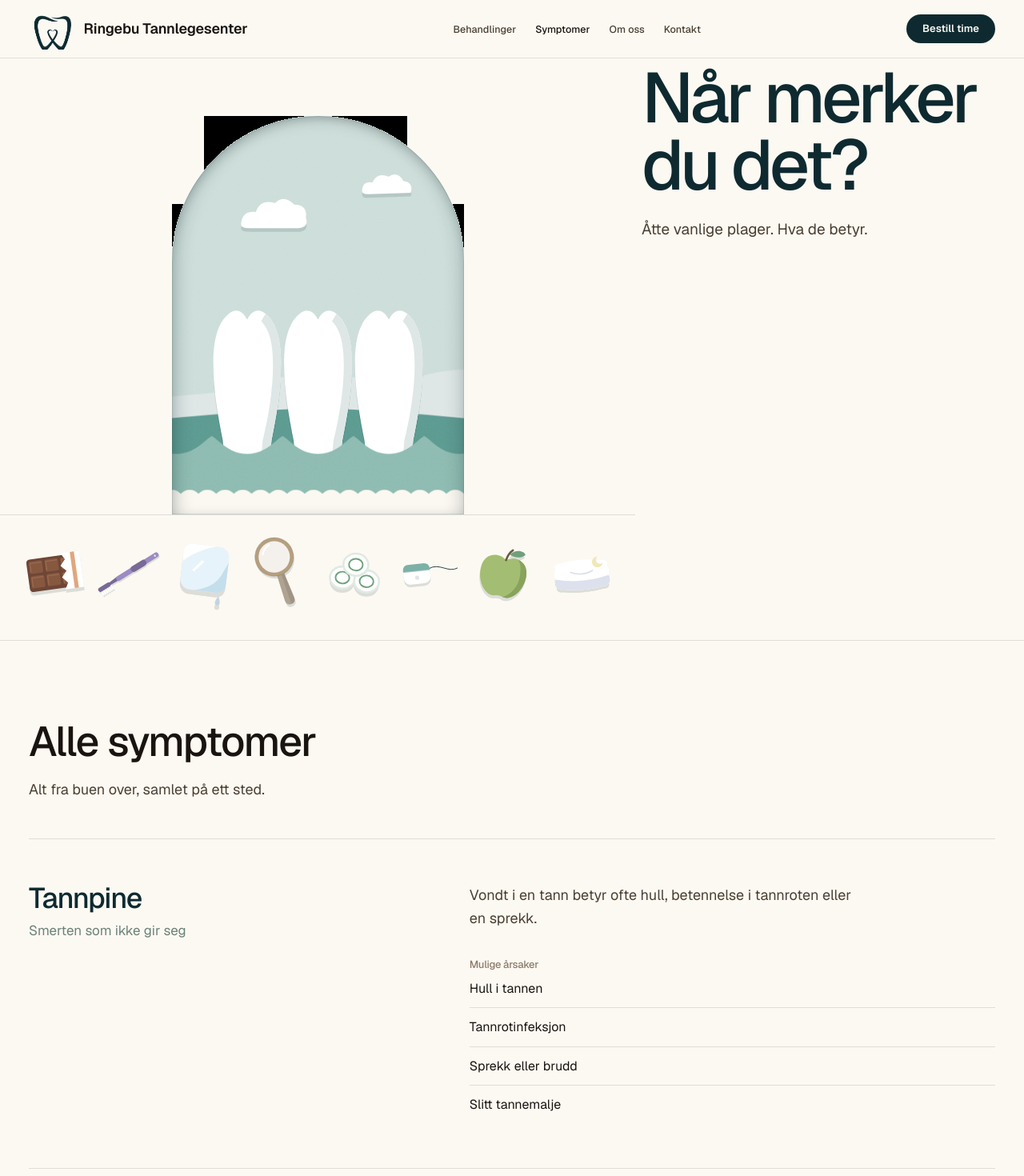
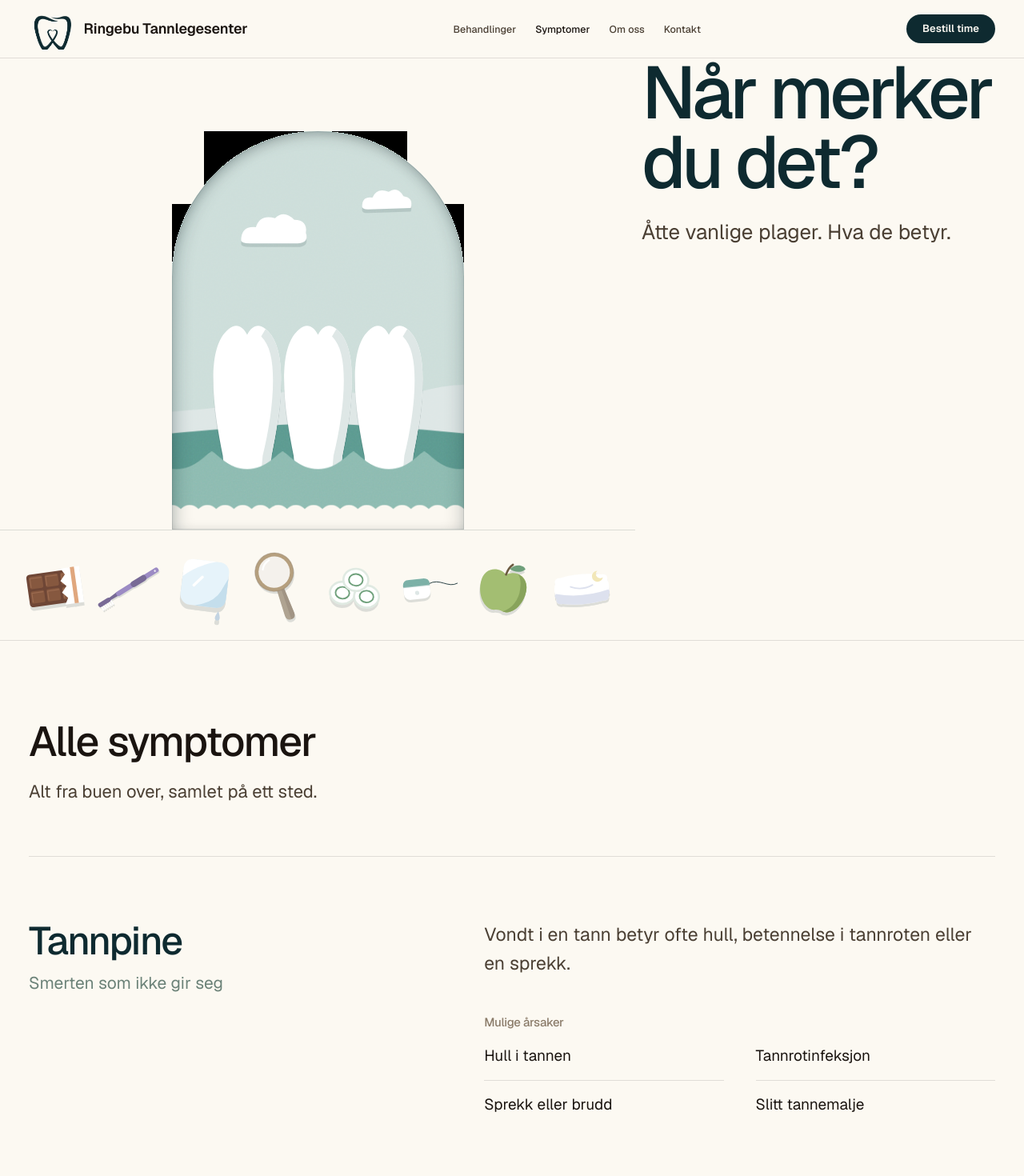
Before and after one commit to daodiii/Ringebu, a Next.js app: page /symptomer in a window 1280 px wide. Shown: the top 1470 px of the page at 80% size. Built offline with nearby package versions, Linux system fonts and the light colour scheme.

Commit message:
style: /symptomer on desktop has bigger text and more room
The causes in the list stand in two columns, so the right side no
longer looks half empty.

Co-Authored-By: Claude Opus 5.5 <noreply@anthropic.com>

```diff
--- a/src/components/symptomer/Hverdagen.tsx
+++ b/src/components/symptomer/Hverdagen.tsx
@@ -202,13 +202,13 @@ export function Hverdagen() {
           <motion.h1
             className="font-sans font-extralight text-[var(--color-ink)]"
             initial={false}
-            animate={{ fontSize: current ? (sm ? 26 : 30) : sm ? 48 : 88, letterSpacing: current ? "-0.03em" : "-0.05em" }}
+            animate={{ fontSize: current ? (sm ? 26 : 34) : sm ? 48 : 92, letterSpacing: current ? "-0.03em" : "-0.05em" }}
             transition={{ duration: reduced ? 0 : 0.7, ease: EASE_DOOR }}
             style={{ lineHeight: 0.95 }}
           >
             Når merker du det?
           </motion.h1>
-          <div className="relative mt-6" style={{ minHeight: sm ? undefined : 470 }}>
+          <div className="relative mt-6" style={{ minHeight: sm ? undefined : 500 }}>
             <AnimatePresence initial={false}>
               <motion.div
                 key={current?.slug ?? "intro"}
@@ -220,7 +220,7 @@ export function Hverdagen() {
                 {current ? (
                   <Detail s={current} sm={sm} />
                 ) : (
-                  <p className="max-w-[32ch] text-[19px] leading-[1.5] text-[var(--color-text-secondary)]">
+                  <p className="max-w-[32ch] leading-[1.5] text-[var(--color-text-secondary)]" style={{ fontSize: sm ? 19 : 26 }}>
                     Åtte vanlige plager. Hva de betyr.
                   </p>
                 )}
@@ -234,22 +234,22 @@ export function Hverdagen() {
 }
 
 /** One long word, like Tannkjøttbetennelse, is set smaller so it fits the column. */
-const titleSize = (t: string) => (!t.includes(" ") && t.length > 12 ? "clamp(34px, 3.3vw, 48px)" : "clamp(42px, 4.4vw, 66px)");
+const titleSize = (t: string) => (!t.includes(" ") && t.length > 12 ? "clamp(38px, 3.9vw, 58px)" : "clamp(48px, 5.4vw, 84px)");
 
 function Detail({ s, sm }: { s: Symptom; sm: boolean }) {
   const p = PALETTES[s.palette];
   return (
-    <div className="max-w-[520px]">
-      <p className="text-[20px] leading-[1.4]" style={{ color: p.deep }}>
+    <div className={sm ? "max-w-[520px]" : "max-w-[620px]"}>
+      <p className="leading-[1.4]" style={{ color: p.deep, fontSize: sm ? 20 : 24 }}>
         {s.moment}
       </p>
-      <h2 className="mt-3 font-sans font-light text-[var(--color-ink)]" style={{ fontSize: sm ? 36 : titleSize(s.title), letterSpacing: "-0.045em", lineHeight: 0.98 }}>
+      <h2 className="mt-4 font-sans font-light text-[var(--color-ink)]" style={{ fontSize: sm ? 36 : titleSize(s.title), letterSpacing: "-0.045em", lineHeight: 0.98 }}>
         {s.title}
       </h2>
-      <p className="mt-5 text-[18px] leading-[1.55] text-[var(--color-text-secondary)]">{s.description}</p>
-      <ul className="mt-6 grid grid-cols-2 gap-x-6 gap-y-2">
+      <p className="mt-6 leading-[1.55] text-[var(--color-text-secondary)]" style={{ fontSize: sm ? 18 : 22 }}>{s.description}</p>
+      <ul className={sm ? "mt-6 grid grid-cols-2 gap-x-6 gap-y-2" : "mt-8 grid grid-cols-2 gap-x-8 gap-y-3"}>
         {s.causes.map((c) => (
-          <li key={c} className="flex items-baseline gap-2.5 text-[15.5px] text-[var(--color-text-primary)]">
+          <li key={c} className="flex items-baseline gap-2.5 text-[var(--color-text-primary)]" style={{ fontSize: sm ? 15.5 : 19 }}>
             <span aria-hidden="true" className="inline-block size-1.5 shrink-0 translate-y-[-2px] rounded-full" style={{ background: p.accent }} />
             {c}
           </li>
--- a/src/components/symptomer/SymptomIndex.tsx
+++ b/src/components/symptomer/SymptomIndex.tsx
@@ -23,11 +23,11 @@ export function SymptomIndex() {
         <h2 id="alle-symptomer" className="display-section text-[var(--color-text-primary)]">
           Alle symptomer
         </h2>
-        <p className="mt-5 max-w-[46ch] text-[18px] leading-[1.5] text-[var(--color-text-secondary)]">
+        <p className="mt-5 max-w-[46ch] text-[18px] leading-[1.5] text-[var(--color-text-secondary)] lg:text-[22px]">
           Alt fra buen over, samlet på ett sted.
         </p>
 
-        <ul className="mt-12 border-t border-[var(--color-rule)]">
+        <ul className="mt-12 border-t lg:mt-16 border-[var(--color-rule)]">
           {SYMPTOMS.map((s) => (
             <Entry key={s.slug} s={s} />
           ))}
@@ -53,17 +53,17 @@ function Entry({ s }: { s: Symptom }) {
   return (
     <li
       id={s.slug}
-      className="grid scroll-mt-28 grid-cols-1 gap-x-16 gap-y-2 border-b border-[var(--color-rule)] py-7 md:grid-cols-[minmax(0,1fr)_minmax(0,1.35fr)] md:py-14"
+      className="grid scroll-mt-28 grid-cols-1 gap-x-16 gap-y-2 border-b border-[var(--color-rule)] py-7 md:grid-cols-[minmax(0,1fr)_minmax(0,1.35fr)] md:py-14 lg:gap-x-24 lg:py-20"
     >
       <div className="relative pr-10 md:pr-0">
         <h3
           id={titleId}
           className="font-sans font-light text-[var(--color-ink)]"
-          style={{ fontSize: "clamp(28px, 2.8vw, 40px)", letterSpacing: "-0.035em", lineHeight: 1.02 }}
+          style={{ fontSize: "clamp(28px, 3.8vw, 58px)", letterSpacing: "-0.035em", lineHeight: 1.02 }}
         >
           {s.title}
         </h3>
-        <p className="mt-2 text-[17px] text-[var(--color-stone)]">{s.kicker}</p>
+        <p className="mt-2 text-[17px] text-[var(--color-stone)] lg:mt-3 lg:text-[21px]">{s.kicker}</p>
         {/* On a phone the whole row opens and closes */}
         <button
           type="button"
@@ -81,15 +81,15 @@ function Entry({ s }: { s: Symptom }) {
         </button>
       </div>
       <div id={bodyId} className={`${open ? "block" : "hidden"} pt-3 text-[var(--color-text-primary)] md:block md:pt-0`}>
-        <p className="max-w-[46ch] text-pretty text-[18px] leading-[1.6] text-[var(--color-text-secondary)]">
+        <p className="max-w-[46ch] text-pretty text-[18px] leading-[1.6] text-[var(--color-text-secondary)] lg:text-[23px] lg:leading-[1.55]">
           {s.description}
         </p>
         <Block label="Mulige årsaker">
-          <ul>
+          <ul className="lg:grid lg:grid-cols-2 lg:gap-x-10">
             {s.causes.map((c) => (
               <li
                 key={c}
-                className="border-t border-[var(--color-rule)] py-3 text-[16px] leading-[1.45] first:border-t-0 first:pt-0"
+                className="border-t border-[var(--color-rule)] py-3 text-[16px] leading-[1.45] first:border-t-0 first:pt-0 lg:py-4 lg:text-[19px] lg:[&:nth-child(2)]:border-t-0 lg:[&:nth-child(-n+2)]:pt-0"
               >
                 {c}
               </li>
@@ -103,8 +103,8 @@ function Entry({ s }: { s: Symptom }) {
 
 function Block({ label, children }: { label: string; children: React.ReactNode }) {
   return (
-    <section className="mt-9">
-      <h4 className="mb-3 text-[13px] font-medium tracking-[-0.005em] text-[var(--color-text-muted)]">{label}</h4>
+    <section className="mt-9 lg:mt-12">
+      <h4 className="mb-3 text-[13px] font-medium tracking-[-0.005em] text-[var(--color-text-muted)] lg:mb-5 lg:text-[15px]">{label}</h4>
       {children}
     </section>
   );
```
